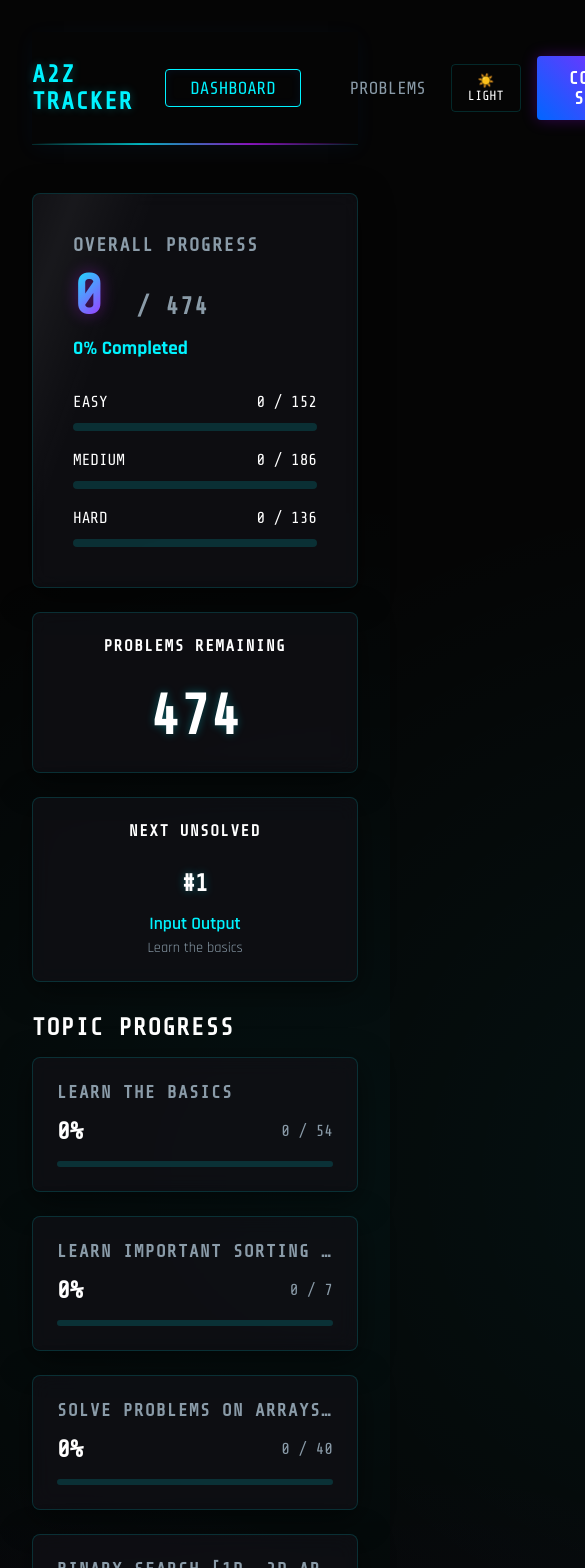
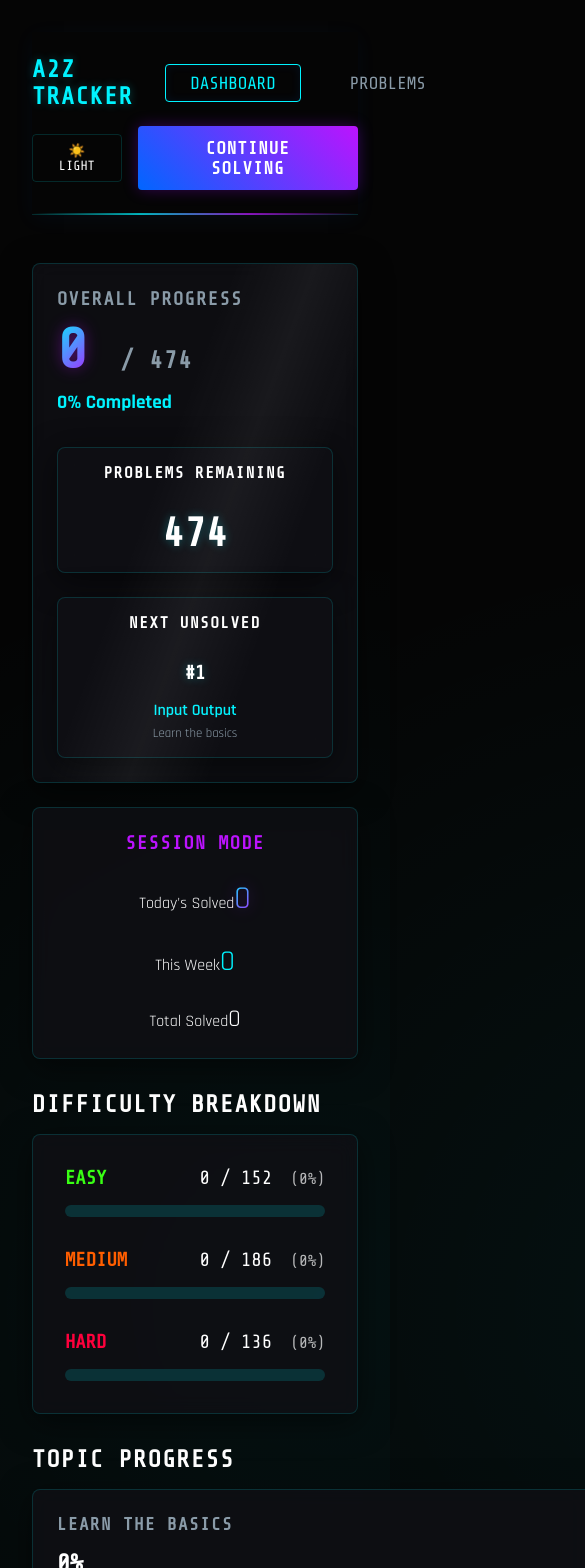
Before and after one commit to septilex/a2z-tracker, a React (Vite) app in the folder tracker-app/: page / in a window 390 px wide. Shown: the top 1568 px of the page, 585 px wide, since content can reach past the window. Built offline with nearby package versions, Linux system fonts and the light colour scheme.

Commit message:
Usability enhancements: Session mode and dashboard UI

```diff
--- a/tracker-app/src/App.jsx
+++ b/tracker-app/src/App.jsx
@@ -9,7 +9,7 @@ function App() {
   const [activeTab, setActiveTab] = useState('dashboard');
   const [focusTrigger, setFocusTrigger] = useState(null);
   const [initialTopic, setInitialTopic] = useState('');
-  const { progress, updateStatus } = useProgress();
+  const { progress, completions, updateStatus } = useProgress();
   const { theme, toggleTheme } = useTheme();
 
   const handleContinue = () => {
@@ -61,7 +61,7 @@ function App() {
 
       <main>
         {activeTab === 'dashboard' && (
-          <Dashboard problems={problemsData} progress={progress} onTopicClick={handleTopicClick} />
+          <Dashboard problems={problemsData} progress={progress} completions={completions} onTopicClick={handleTopicClick} />
         )}
         {activeTab === 'problems' && (
           <Problems
--- a/tracker-app/src/components/Dashboard.jsx
+++ b/tracker-app/src/components/Dashboard.jsx
@@ -1,12 +1,12 @@
 import React, { useMemo } from 'react';
 
-export default function Dashboard({ problems, progress, onTopicClick }) {
+export default function Dashboard({ problems, progress, completions = {}, onTopicClick }) {
   const total = problems.length;
   const solved = Object.values(progress).filter(s => s === 'solved').length;
   const percentage = total > 0 ? Math.round((solved / total) * 100) : 0;
   const remaining = total - solved;
 
-  const { diffStats, nextProblem, topicsProgress } = useMemo(() => {
+  const { diffStats, nextProblem, topicsProgress, sessionStats } = useMemo(() => {
     const diffMap = {
       Easy: { total: 0, solved: 0, color: 'var(--status-green)' },
       Medium: { total: 0, solved: 0, color: 'var(--status-orange)' },
@@ -41,7 +41,7 @@ export default function Dashboard({ problems, progress, onTopicClick }) {
     const topicsArr = Object.entries(topicMap).map(([topic, stats]) => ({
       topic,
       ...stats,
-      percent: Math.round((stats.solved / stats.total) * 100)
+      percent: stats.total > 0 ? Math.round((stats.solved / stats.total) * 100) : 0
     }));
 
     // Calculate diff percentages
@@ -51,13 +51,40 @@ export default function Dashboard({ problems, progress, onTopicClick }) {
         : 0;
     });
 
-    return { diffStats: diffMap, nextProblem: nextProb, topicsProgress: topicsArr };
-  }, [problems, progress]);
+    // Session Stats
+    const now = Date.now();
+    const msInDay = 24 * 60 * 60 * 1000;
+
+    // Start of today (midnight)
+    const startOfToday = new Date();
+    startOfToday.setHours(0, 0, 0, 0);
+    const startOfTodayMs = startOfToday.getTime();
+
+    // Start of week (rolling 7 days)
+    const startOfWeekMs = now - (7 * msInDay);
+
+    let solvedToday = 0;
+    let solvedThisWeek = 0;
+
+    Object.values(completions).forEach(timestamp => {
+      if (timestamp) {
+        if (timestamp >= startOfTodayMs) solvedToday++;
+        if (timestamp >= startOfWeekMs) solvedThisWeek++;
+      }
+    });
+
+    return {
+      diffStats: diffMap,
+      nextProblem: nextProb,
+      topicsProgress: topicsArr,
+      sessionStats: { today: solvedToday, week: solvedThisWeek, total: solved }
+    };
+  }, [problems, progress, completions]);
 
   return (
     <div className="dashboard">
 
-      {/* Top Section: Main Progress and Quick Stats */}
+      {/* Top Section: Main Progress and Session */}
       <div className="dashboard-top-section">
         {/* Main Progress Card */}
         <div className="glass-panel main-progress-card">
@@ -70,53 +97,75 @@ export default function Dashboard({ problems, progress, onTopicClick }) {
               <p style={{ fontSize: '1.2rem', color: 'var(--accent-primary)', margin: 0, fontWeight: 'bold' }}>{percentage}% Completed</p>
             </div>
 
-            <div className="difficulty-breakdown">
+            <div className="quick-stats-container">
+              <div className="glass-panel stat-card" style={{ padding: '1rem' }}>
+                <h4>Problems Remaining</h4>
+                <div className="stat-value" style={{ fontSize: '2.5rem' }}>{remaining}</div>
+              </div>
+
+              <div className="glass-panel stat-card next-problem-card" style={{ padding: '1rem' }}>
+                <h4>Next Unsolved</h4>
+                {nextProblem ? (
+                  <>
+                    <div className="stat-value" style={{ fontSize: '1.2rem', marginTop: '0.5rem' }}>
+                      #{nextProblem.id}
+                    </div>
+                    <div className="next-prob-name" style={{ fontSize: '1rem' }}>{nextProblem.problem_name}</div>
+                    <div className="next-prob-topic" style={{ fontSize: '0.8rem' }}>{nextProblem.topic}</div>
+                  </>
+                ) : (
+                  <div className="stat-value" style={{ fontSize: '1.5rem', color: 'var(--status-green)' }}>All Done!</div>
+                )}
+              </div>
+            </div>
+          </div>
+        </div>
+
+        {/* Session Stats Card */}
+        <div className="glass-panel stat-card session-card" style={{ justifyContent: 'center' }}>
+          <h3 style={{ margin: '0 0 1.5rem 0', color: 'var(--accent-secondary)' }}>Session Mode</h3>
+          <div style={{ display: 'flex', flexDirection: 'column', gap: '1.5rem', width: '100%' }}>
+            <div className="session-stat-row">
+              <span className="session-label">Today's Solved</span>
+              <span className="session-value text-glow" style={{ fontSize: '2rem' }}>{sessionStats.today}</span>
+            </div>
+            <div className="session-stat-row">
+              <span className="session-label">This Week</span>
+              <span className="session-value" style={{ fontSize: '1.8rem', color: 'var(--accent-primary)' }}>{sessionStats.week}</span>
+            </div>
+            <div className="session-stat-row">
+              <span className="session-label">Total Solved</span>
+              <span className="session-value" style={{ fontSize: '1.5rem', color: 'var(--text-primary)' }}>{sessionStats.total}</span>
+            </div>
+          </div>
+        </div>
+      </div>
+
+      {/* Difficulty Dashboard */}
+      <h3 className="section-title">Difficulty Breakdown</h3>
+      <div className="difficulty-dashboard glass-panel" style={{ padding: '2rem', marginBottom: '2rem' }}>
+        <div className="difficulty-breakdown" style={{ gap: '2rem' }}>
           {['Easy', 'Medium', 'Hard'].map(diff => {
             const stat = diffStats[diff];
             return (
-                  <div key={diff} className="diff-row">
-                    <div className="diff-label">
-                      <span className="diff-name">{diff}</span>
-                      <span className="diff-count">{stat.solved} / {stat.total}</span>
+              <div key={diff} className="diff-row" style={{ flex: 1 }}>
+                <div className="diff-label" style={{ fontSize: '1.2rem', marginBottom: '0.5rem' }}>
+                  <span className="diff-name" style={{ color: stat.color, fontWeight: 'bold' }}>{diff}</span>
+                  <span className="diff-count">{stat.solved} / {stat.total} <span style={{ opacity: 0.7, fontSize: '1rem', marginLeft: '0.5rem' }}>({stat.percent}%)</span></span>
                 </div>
-                    <div className="progress-bar-bg" style={{ marginTop: '0.5rem', height: '8px' }}>
+                <div className="progress-bar-bg" style={{ height: '12px', borderRadius: '6px' }}>
                   <div
                     className="progress-bar-fill"
                     style={{
                       width: `${stat.percent}%`,
                       background: stat.color,
-                          boxShadow: `0 0 10px ${stat.color}`
+                      boxShadow: `0 0 15px ${stat.color}`
                     }}
                   ></div>
                 </div>
               </div>
             )
           })}
-            </div>
-          </div>
-        </div>
-
-        {/* Quick Stats Column */}
-        <div className="quick-stats-container">
-          <div className="glass-panel stat-card">
-            <h4>Problems Remaining</h4>
-            <div className="stat-value">{remaining}</div>
-          </div>
-
-          <div className="glass-panel stat-card next-problem-card">
-            <h4>Next Unsolved</h4>
-            {nextProblem ? (
-              <>
-                <div className="stat-value" style={{ fontSize: '1.5rem', marginTop: '0.5rem' }}>
-                  #{nextProblem.id}
-                </div>
-                <div className="next-prob-name">{nextProblem.problem_name}</div>
-                <div className="next-prob-topic">{nextProblem.topic}</div>
-              </>
-            ) : (
-              <div className="stat-value" style={{ fontSize: '1.5rem', color: 'var(--status-green)' }}>All Done!</div>
-            )}
-          </div>
         </div>
       </div>
 
--- a/tracker-app/src/components/Problems.jsx
+++ b/tracker-app/src/components/Problems.jsx
@@ -32,14 +32,22 @@ export default function Problems({ problems, progress, updateStatus, focusTrigge
         const el = document.getElementById(`problem-${focusTrigger.id}`);
         if (el) {
           el.scrollIntoView({ behavior: 'smooth', block: 'center' });
+
+          // Enhanced highlighting
           el.style.border = '2px solid var(--accent-primary)';
-          el.style.transform = 'scale(1.02)';
+          el.style.boxShadow = '0 0 30px rgba(0, 243, 255, 0.4)';
+          el.style.transform = 'scale(1.03)';
+          el.style.zIndex = '10';
+          el.style.position = 'relative';
+
           setTimeout(() => {
             el.style.border = '1px solid var(--border-color)';
+            el.style.boxShadow = 'none';
             el.style.transform = 'scale(1)';
-          }, 2000);
+            el.style.zIndex = '1';
+          }, 4000); // Increased glow duration to 4 seconds
         }
-      }, 100);
+      }, 150); // slight increase to ensure DOM flush
     }
   }, [focusTrigger]);
 
--- a/tracker-app/src/hooks/useProgress.js
+++ b/tracker-app/src/hooks/useProgress.js
@@ -1,4 +1,4 @@
-import { useState, useEffect } from 'react';
+import { useState, useEffect, useCallback } from 'react';
 
 export function useProgress() {
   const [progress, setProgress] = useState(() => {
@@ -6,16 +6,43 @@ export function useProgress() {
     return saved ? JSON.parse(saved) : {};
   });
 
+  const [completions, setCompletions] = useState(() => {
+    const saved = localStorage.getItem('dsa_tracker_completions');
+    return saved ? JSON.parse(saved) : {};
+  });
+
   useEffect(() => {
     localStorage.setItem('dsa_tracker_progress', JSON.stringify(progress));
   }, [progress]);
 
-  const updateStatus = (problemId, status) => {
+  useEffect(() => {
+    localStorage.setItem('dsa_tracker_completions', JSON.stringify(completions));
+  }, [completions]);
+
+  const updateStatus = useCallback((problemId, status) => {
     setProgress((prev) => ({
       ...prev,
       [problemId]: status,
     }));
-  };
 
-  return { progress, updateStatus };
+    if (status === 'solved') {
+      setCompletions((prev) => {
+        // If already solved, preserve the original timestamp
+        if (prev[problemId]) return prev;
+        return {
+          ...prev,
+          [problemId]: Date.now(),
+        };
+      });
+    } else {
+      setCompletions((prev) => {
+        if (!prev[problemId]) return prev;
+        const newCompletions = { ...prev };
+        delete newCompletions[problemId];
+        return newCompletions;
+      });
+    }
+  }, []);
+
+  return { progress, completions, updateStatus };
 }
--- a/tracker-app/src/index.css
+++ b/tracker-app/src/index.css
@@ -410,6 +410,13 @@ a:hover {
 .topic-card {
   display: flex;
   flex-direction: column;
+  transition: all 0.3s ease;
+}
+
+.topic-card:hover {
+  transform: translateY(-5px);
+  border-color: var(--card-hover-border);
+  box-shadow: var(--card-hover-shadow);
 }
 
 .topic-title {
@@ -856,6 +863,13 @@ a:hover {
 .topic-card {
   display: flex;
   flex-direction: column;
+  transition: all 0.3s ease;
+}
+
+.topic-card:hover {
+  transform: translateY(-5px);
+  border-color: var(--card-hover-border);
+  box-shadow: var(--card-hover-shadow);
 }
 
 .topic-title {
@@ -884,3 +898,39 @@ a:hover {
   font-family: var(--header-font);
   color: var(--text-secondary);
 }
+
+/* Mobile Media Queries */
+@media (max-width: 600px) {
+  .navbar {
+    flex-direction: column;
+    gap: 1rem;
+    align-items: flex-start;
+  }
+
+  .problem-actions {
+    flex-direction: column;
+    align-items: flex-start;
+    gap: 1rem;
+  }
+
+  .links {
+    flex-wrap: wrap;
+    gap: 0.5rem;
+  }
+
+  .dashboard-grid {
+    grid-template-columns: 1fr;
+  }
+
+  .main-progress-card {
+    padding: 1.5rem;
+  }
+
+  .session-card {
+    padding: 1.5rem;
+  }
+
+  .filters {
+    flex-direction: column;
+  }
+}
```
Also changed, not shown: tracker-app/src/components/ProblemCard.jsx (+5 -3 lines). Lines whose indentation alone changed are shown as unchanged.
